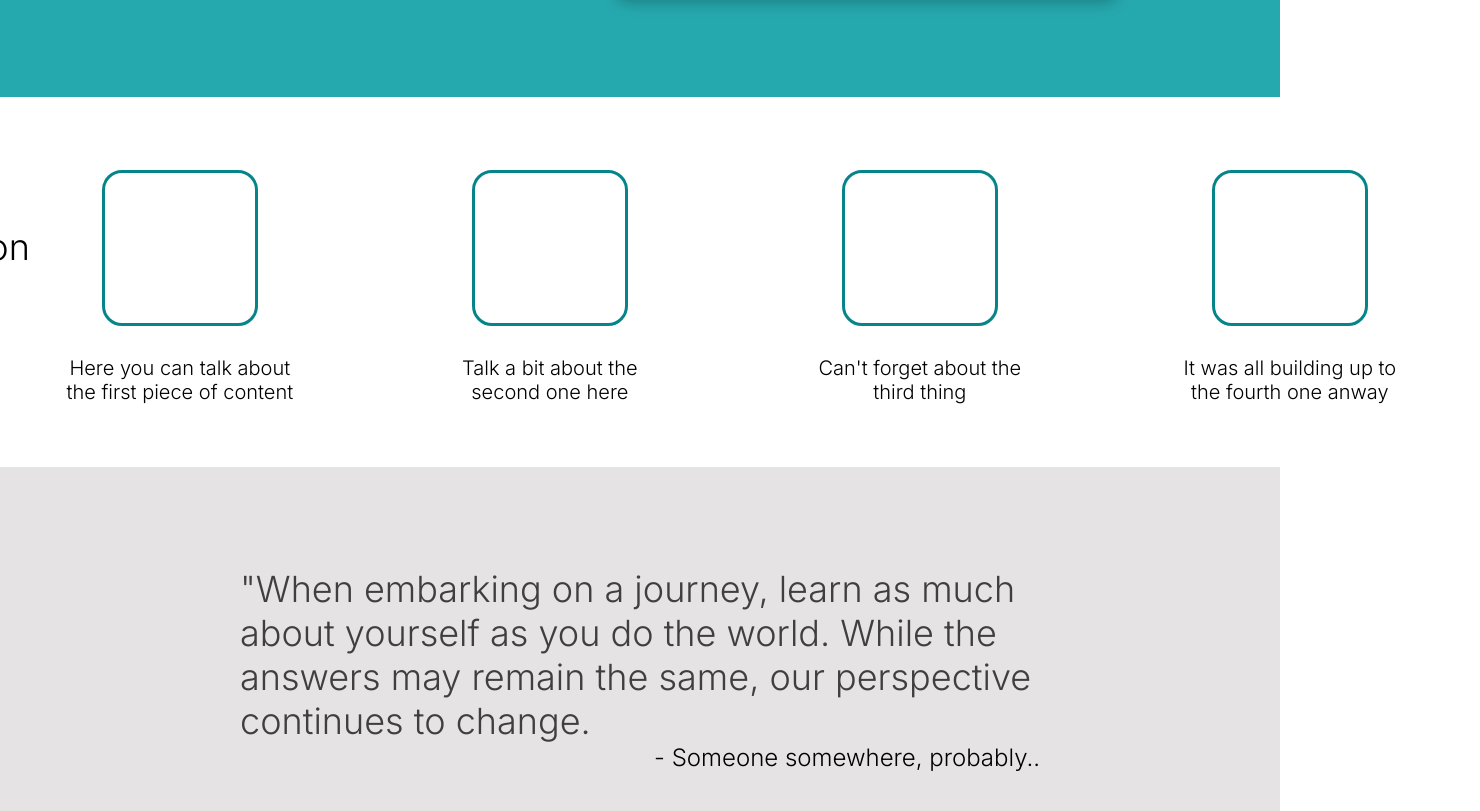
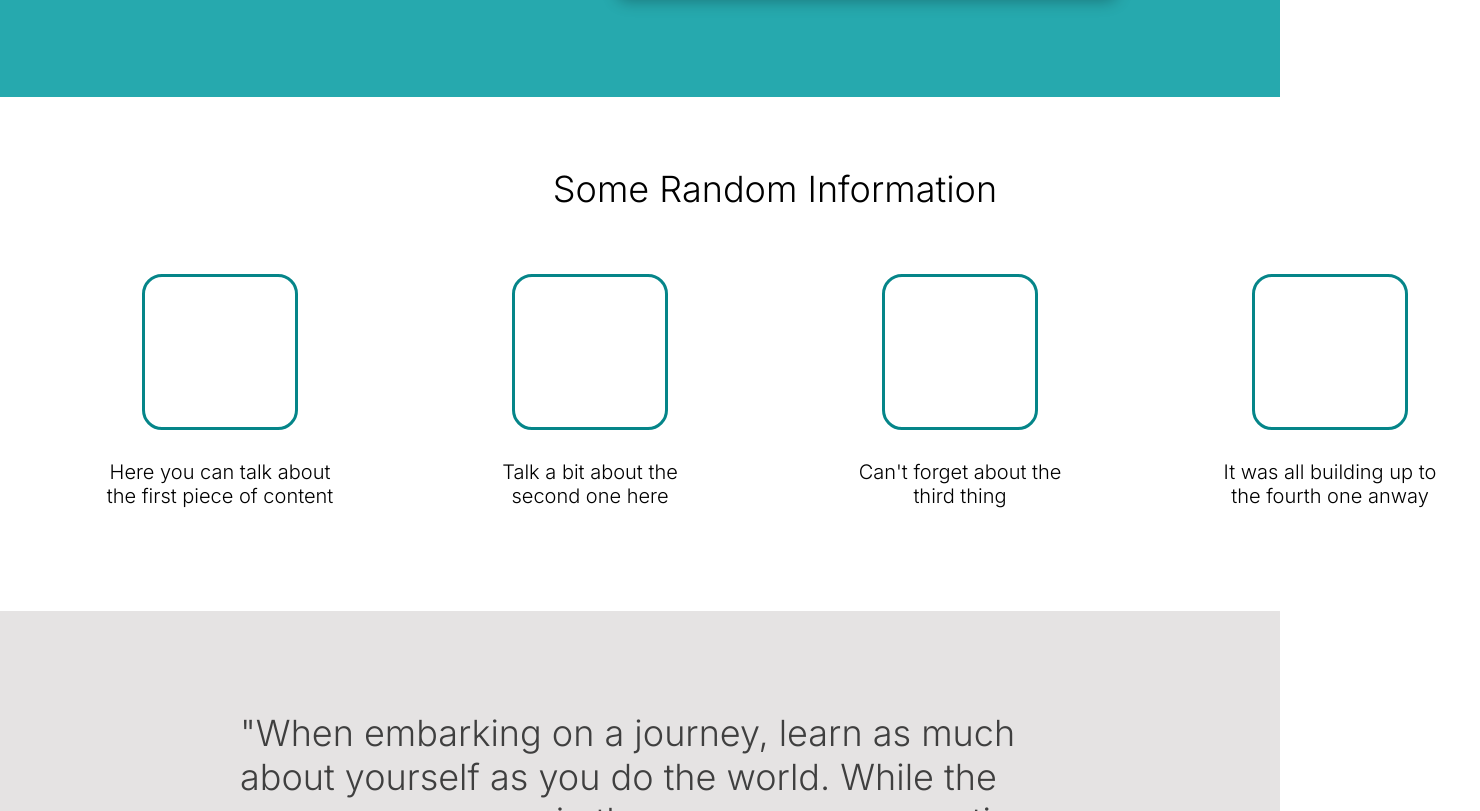
Before and after one commit to KhaledElmorsy/website-template, a plain HTML site: page pages/index.html in a window 1280 px wide. Shown: the part 582-1393 px from the top of the page, 1480 px wide, since content can reach past the window. Drawn offline with Linux system fonts and the light colour scheme.

Commit message:
Update Information Section Stylesheet w/Containers

```diff
--- a/pages/style.css
+++ b/pages/style.css
@@ -94,10 +94,13 @@ body {
 }
 
 .Information {
-    padding-top: 40px;
+    Padding: 70px;
+}
+
+.Information-Container {
     flex-direction: column;
     align-items: center;
-    margin-bottom: 30px;
+    gap: 20px;
 }
 
 .Information .Title{
```
